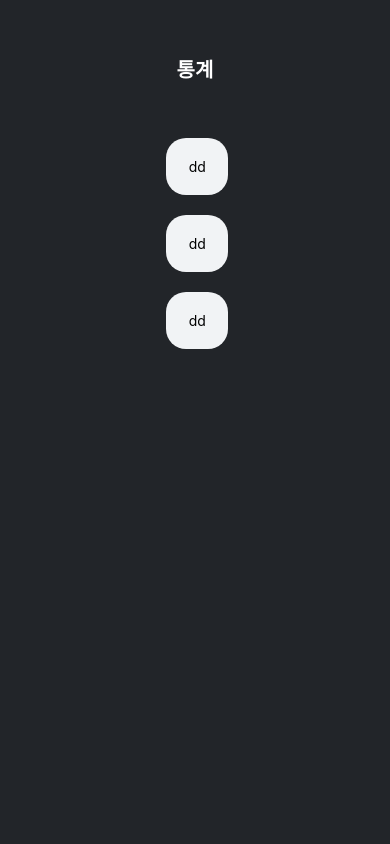
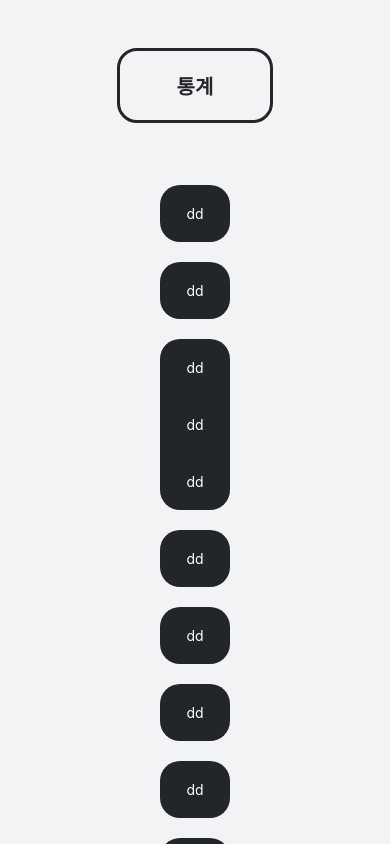
Before and after one commit to ddooviva/focus-todo, a React Native app: screen /PageGraph in a window 390 px wide. Built offline with nearby package versions, Linux system fonts and the light colour scheme.

Commit message:
todos 전역설정중

```diff
--- a/PageGraph.js
+++ b/PageGraph.js
@@ -16,12 +16,13 @@ import { usePageLocation } from './PageLocationContext'; // Context 훅 임포
 export default function PageGraph() {
     console.log('graph')
     return (
-
         <View style={styles.container}>
+            <ScrollView contentContainerStyle={{ paddingTop: 80, justifyContent: 'center', alignItems: 'center' }}>
                 <View style={styles.header}>
                     <Text style={styles.date}>통계</Text>
                 </View>
-            <View style={styles.listContainer}> <ScrollView>
+                <View style={styles.listContainer}>
+
                     <View style={styles.contentCard}>
                         <Text style={styles.contentText1}>dd</Text>
                     </View>
@@ -29,50 +30,70 @@ export default function PageGraph() {
                         <Text style={styles.contentText1}>dd</Text>
                     </View> <View style={styles.contentCard}>
                         <Text style={styles.contentText1}>dd</Text>
+                        <Text style={styles.contentText1}>dd</Text>
+                        <Text style={styles.contentText1}>dd</Text>
                     </View>
-            </ScrollView></View>
+                    <View style={styles.contentCard}>
+                        <Text style={styles.contentText1}>dd</Text>
+                    </View>
+                    <View style={styles.contentCard}>
+                        <Text style={styles.contentText1}>dd</Text>
+                    </View> <View style={styles.contentCard}>
+                        <Text style={styles.contentText1}>dd</Text>
+                    </View> <View style={styles.contentCard}>
+                        <Text style={styles.contentText1}>dd</Text>
+                    </View> <View style={styles.contentCard}>
+                        <Text style={styles.contentText1}>dd</Text>
+                    </View>
+                </View>
 
 
 
 
+            </ScrollView>
         </View>
+
     )
 
 }
 const styles = StyleSheet.create({
     container: {
         flex: 1,
-        backgroundColor: theme.dddgrey,
+        backgroundColor: theme.llgrey,
+        flexDirection: "column",
+        justifyContent: "center",
+        alignContent: 'center'
     },
     header: {
-        width: "100%",
-        flex: 3,
-        flexDirection: 'row',
+        width: "40%",
         justifyContent: "center",
         alignItems: "center",
-        paddingHorizontal: 30,
-        paddingTop: 20
+        marginTop: 10,
+        padding: 20,
+        borderColor: theme.dddgrey,
+        borderRadius: 20,
+        borderWidth: 3
     },
     date: {
         fontSize: 20,
         fontWeight: 600,
-        color: theme.bg
+        color: theme.dddgrey
     },
     listContainer: {
-        flex: 22,
         height: '100%',
         paddingTop: 10,
         alignItems: 'center',
         justifyContent: 'center'
     },
     contentCard: {
-        backgroundColor: theme.llgrey,
-        minWidth: '80%',
+        backgroundColor: theme.dddgrey,
+        minWidth: '90%',
         margin: 10,
         borderRadius: 20,
     },
     contentText1: {
         textAlign: 'center',
         padding: 20,
+        color: theme.bg
     }
 })
--- a/PageNext.js
+++ b/PageNext.js
@@ -28,16 +28,18 @@ export default function PageNext({ navigation }) {
             <View style={styles.listContainer}>
 
                 <ScrollView >
-                    <View style={{ ...styles.list, backgroundColor: theme.llgrey }} >
-                        <Text style={styles.listText}>1</Text>
-                    </View>
-                    <View style={{ ...styles.list, backgroundColor: theme.lgrey }} >
-                        <Text style={styles.listText}>1</Text>
-                    </View><View style={{ ...styles.list, backgroundColor: theme.lgrey }} >
-                        <Text style={styles.listText}>1</Text>
-                    </View>
-                    <StatusBar style="auto" />
-
+                    {Object.keys(toDos).map((key) => {
+                        return TodayDate() === RealDate(key) ? (
+                            <View key={key} style={{
+                                ...styles.list, backgroundColor: (toDos[key].star && toDos[key].progress !== 2 ? theme.llgrey : toDos[key].progress === 2 ? theme.dgrey : theme.llgrey), borderWidth: 2, borderColor: (toDos[key].progress === 2 ? theme.dgrey : toDos[key].star && toDos[key].progress !== 2 ? theme.ddgrey : theme.llgrey)
+                            }}><TouchableOpacity hitSlop={{ top: 10, bottom: 10, left: 10, right: 10 }}
+                                onPress={() => checking(key)}><MaterialCommunityIcons style={{ paddingRight: 10 }} name={toDos[key].progress === 0 ? "checkbox-blank-outline" : (toDos[key].progress === 1 ? "checkbox-intermediate" : "checkbox-marked")} size={25} color={theme.dddgrey} /></TouchableOpacity>
+                                {(!toDos[key].edit ? <Text style={{ ...styles.listText, textDecorationLine: (toDos[key].progress === 2 ? "line-through" : "none") }} onPress={() => editTextStart(key)} onLongPress={() => giveStar(key)}>{toDos[key].text}</Text> :
+                                    <TextInput style={{ ...styles.listText }} onEndEditing={(event) => editTextEnd(event, key)} autoFocus defaultValue={toDos[key].text}></TextInput>)}
+                                <StatusBar style="auto" />
+                            </View>) : null
+                    }
+                    )}
                 </ScrollView>
             </View >
 
--- a/PagePrevious.js
+++ b/PagePrevious.js
@@ -10,6 +10,8 @@ import { usePageLocation } from './PageLocationContext'; // Context 훅 임포
 
 export default function PagePrevious({ navigation }) {
     const { pageLocation, setPageLocation } = usePageLocation();
+    const [toDos, setToDos] = useState({});
+    console.log(toDos);
     if (pageLocation > -4) {
         console.log('prev')
         return (
@@ -23,18 +25,22 @@ export default function PagePrevious({ navigation }) {
                 <View style={styles.listContainer}>
 
                     <ScrollView >
-                        <View style={{ ...styles.list, backgroundColor: theme.llgrey }} >
-                            <Text style={styles.listText}>1</Text>
-                        </View>
-                        <View style={{ ...styles.list, backgroundColor: theme.llgrey }} >
-                            <Text style={styles.listText}>1</Text>
-                        </View><View style={{ ...styles.list, backgroundColor: theme.llgrey }} >
-                            <Text style={styles.listText}>1</Text>
-                        </View>
-                        <StatusBar style="auto" />
+                        {Object.keys(toDos).map((key) => {
+                            return TodayDate() === RealDate(key) ? (
+                                <View key={key} style={{
+                                    ...styles.list, backgroundColor: (toDos[key].star && toDos[key].progress !== 2 ? theme.llgrey : toDos[key].progress === 2 ? theme.dgrey : theme.llgrey), borderWidth: 2, borderColor: (toDos[key].progress === 2 ? theme.dgrey : toDos[key].star && toDos[key].progress !== 2 ? theme.ddgrey : theme.llgrey)
+                                }}><TouchableOpacity hitSlop={{ top: 10, bottom: 10, left: 10, right: 10 }}
+                                    onPress={() => checking(key)}><MaterialCommunityIcons style={{ paddingRight: 10 }} name={toDos[key].progress === 0 ? "checkbox-blank-outline" : (toDos[key].progress === 1 ? "checkbox-intermediate" : "checkbox-marked")} size={25} color={theme.dddgrey} /></TouchableOpacity>
+                                    {(!toDos[key].edit ? <Text style={{ ...styles.listText, textDecorationLine: (toDos[key].progress === 2 ? "line-through" : "none") }} onPress={() => editTextStart(key)} onLongPress={() => giveStar(key)}>{toDos[key].text}</Text> :
+                                        <TextInput style={{ ...styles.listText }} onEndEditing={(event) => editTextEnd(event, key)} autoFocus defaultValue={toDos[key].text}></TextInput>)}
+                                    <StatusBar style="auto" />
+                                </View>) : null
+                        }
+                        )}
 
                     </ScrollView>
                 </View >
+                <StatusBar style="auto" />
 
             </View >
         );
--- /dev/null
+++ b/ToDos.js
@@ -0,0 +1,20 @@
+import React, { createContext, useContext, useState } from "react";
+
+const ToDosContext = createContext();
+
+
+
+export const ToDosProvider = ({ children }) => {
+    const [toDos, setToDos] = useState({});
+
+    return (
+        <ToDosContext.Provider value={{ toDos, setToDos }}>
+            {children}
+        </ToDosContext.Provider>
+    );
+};
+
+
+export const usePageLocation = () => {
+    return useContext(ToDosContext);
+};
--- /dev/null
+++ b/dateTranslator.js
@@ -0,0 +1,39 @@
+export const RealDate = (key) => {
+    const time = new Date(Number(key)); // 현재 날짜와 시간 가져오기
+    const currentHour = time.getHours(); // 현재 시각 (0-23)
+
+    // 새벽 4시 이전인지 확인
+    if (currentHour < 4) {
+        // 새벽 4시 이전이면 어제 날짜
+        time.setDate(time.getDate() - 1); // 날짜를 하루 감소
+    }
+
+    // 날짜 포맷팅
+    const year = time.getFullYear();
+    const month = String(time.getMonth() + 1).padStart(2, '0'); // 월 (0부터 시작하므로 +1)
+    const day = String(time.getDate()).padStart(2, '0'); // 일
+
+    // 날짜 문자열 생성
+    return parseInt(`${year}${month}${day}`);
+
+};
+
+export const TodayDate = () => {
+
+    const now = new Date(); // 현재 날짜와 시간 가져오기
+    const currentHour = now.getHours(); // 현재 시각 (0-23)
+
+    // 새벽 4시 이전인지 확인
+    if (currentHour < 4) {
+        // 새벽 4시 이전이면 어제 날짜
+        now.setDate(now.getDate() - 1); // 날짜를 하루 감소
+    }
+
+    // 날짜 포맷팅
+    const year = now.getFullYear();
+    const month = String(now.getMonth() + 1).padStart(2, '0'); // 월 (0부터 시작하므로 +1)
+    const day = String(now.getDate()).padStart(2, '0'); // 일
+
+    // 날짜 문자열 생성
+    return parseInt(`${year}${month}${day}`);
+};
```
Also changed, not shown: App.js (+15 -13 lines). Lines whose indentation alone changed are shown as unchanged.
